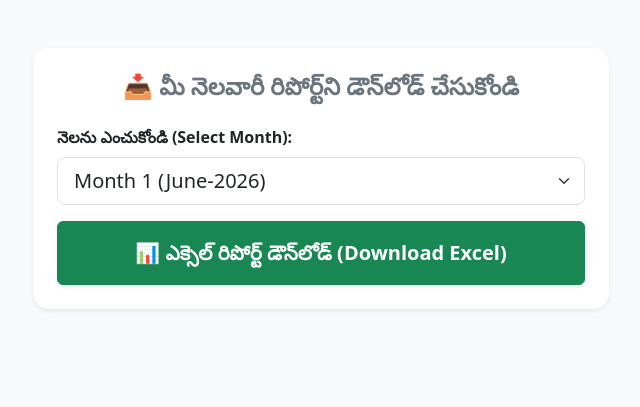
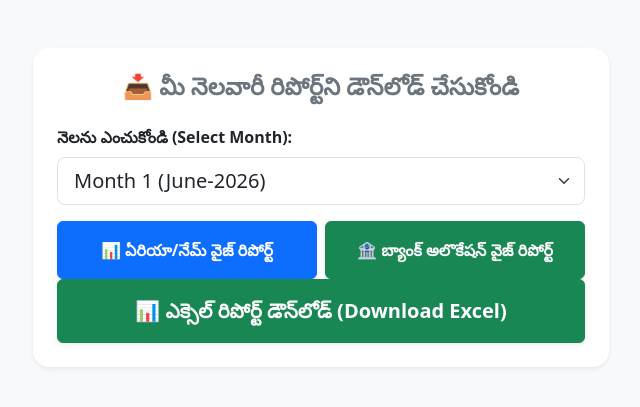
Before and after one commit to nayatejavision-alt/cf-thrift-sircilla-ts, a Flask app: page /cf/dashboard in a window 1280 px wide. Shown: the part 56-463 px from the top of the page, without its empty margins (319-959 px from the left). Run offline with Flask 3, Linux system fonts and the light colour scheme; the visitor is signed in with stand-in values (Sample User, id 1).

Commit message:
Update cf_dashboard.html

```diff
--- a/templates/cf_dashboard.html
+++ b/templates/cf_dashboard.html
@@ -16,15 +16,29 @@
         <div class="card border-0 shadow-sm rounded-4 p-4 bg-white">
             <h4 class="fw-bold text-secondary mb-4 text-center">📥 మీ నెలవారీ రిపోర్ట్‌ని డౌన్‌లోడ్ చేసుకోండి</h4>
 
-            <form action="/cf/download-report" method="POST">
+           <form method="POST">
     <div class="mb-3">
         <label class="form-label fw-semibold">నెలను ఎంచుకోండి (Select Month):</label>
-                    <select name="month_number" class="form-select form-select-lg">
+        <select name="month_number" id="month_select" class="form-select form-select-lg">
             {% for m_num, m_name in months.items() %}
             <option value="{{ m_num }}">Month {{ m_num }} ({{ m_name }})</option>
             {% endfor %}
         </select>
     </div>
+
+    <div class="row g-2">
+        <div class="col-md-6">
+            <button type="submit" formaction="/cf/download-report" class="btn btn-primary w-100 py-3 fw-bold shadow-sm">
+                📊 ఏరియా/నేమ్ వైజ్ రిపోర్ట్
+            </button>
+        </div>
+        <div class="col-md-6">
+            <button type="submit" formaction="/cf/download-report-allotted-bank" class="btn btn-success w-100 py-3 fw-bold shadow-sm">
+                🏦 బ్యాంక్ అలొకేషన్ వైజ్ రిపోర్ట్
+            </button>
+        </div>
+    </div>
+</form>
                 <button type="submit" class="btn btn-success w-100 py-3 fw-bold shadow-sm fs-5">
                     📊 ఎక్సెల్ రిపోర్ట్ డౌన్‌లోడ్ (Download Excel)
                 </button>
```
Lines whose indentation alone changed are shown as unchanged.
